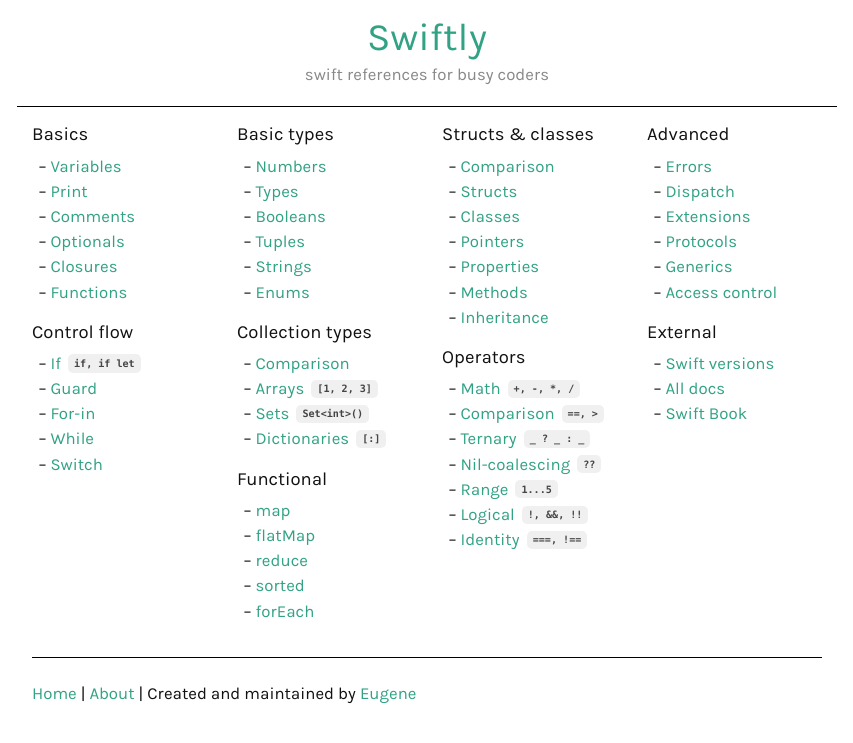
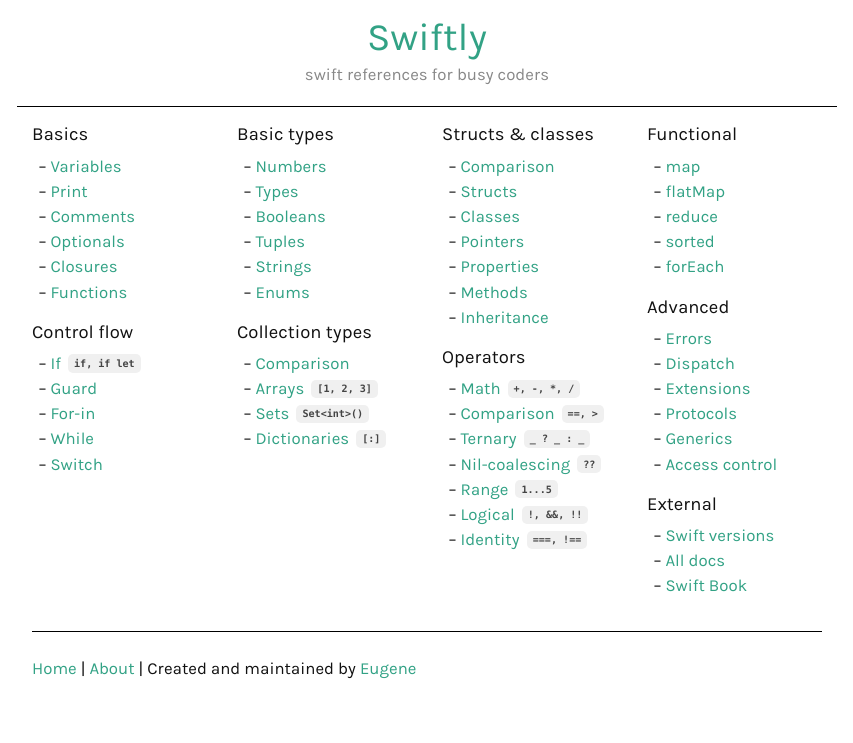
Before and after one commit to ebelinski/swiftly, a Jekyll site: the page built from index.md, in a window 1280 px wide. Shown: the top 743 px of the page, without its empty margins (213-1066 px from the left). Built offline with Jekyll 4.4.1, drawn with Linux system fonts in a browser that asks for light colours; part of the change alters nothing that is shown.

```diff
--- a/index.md
+++ b/index.md
@@ -40,14 +40,6 @@ layout: default
 * [Sets](/sets) `Set<int>()`
 * [Dictionaries](/dictionaries) `[:]`
 
-#### Functional
-
-* [map](/map)
-* [flatMap](/flatmap)
-* [reduce](/reduce)
-* [sorted](/sorted)
-* [forEach](/foreach)
-
 {% include closecol.html %}{% include opencol.html size=3 %}
 
 #### Structs & classes
@@ -72,6 +64,14 @@ layout: default
 
 {% include closecol.html %}{% include opencol.html size=3 %}
 
+#### Functional
+
+* [map](/map)
+* [flatMap](/flatmap)
+* [reduce](/reduce)
+* [sorted](/sorted)
+* [forEach](/foreach)
+
 #### Advanced
 
 * [Errors](/errors)
```
